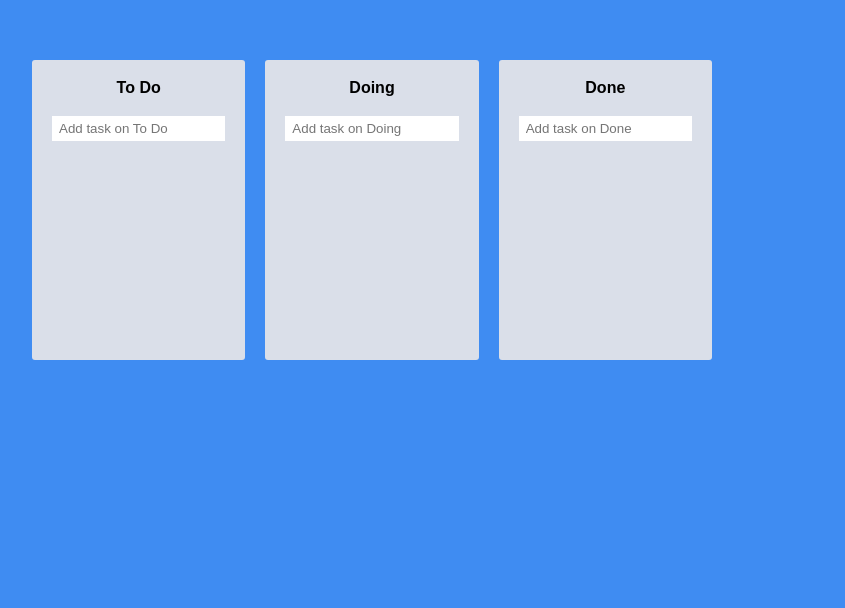
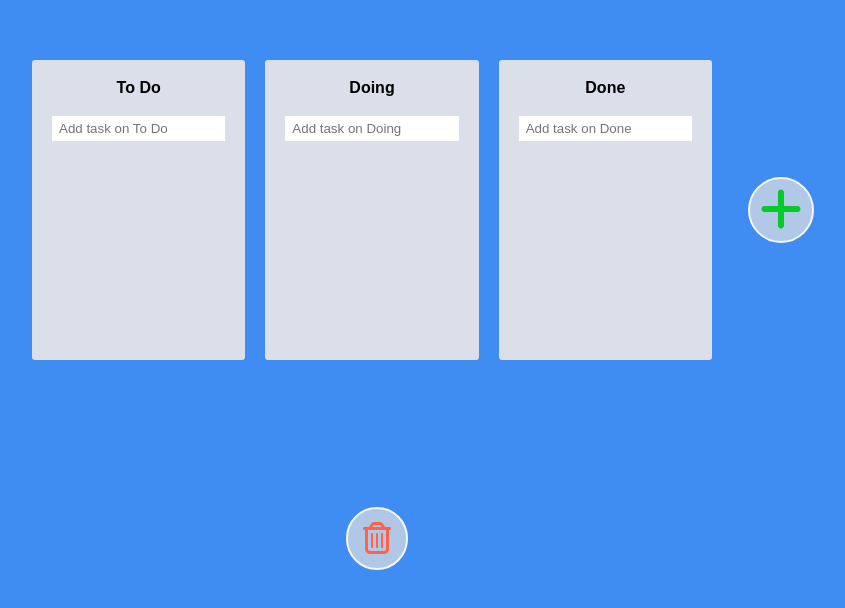
Before and after one commit to yebinGold/Trello-clone-2022, a React (Create React App) app: page / in a window 1280 px wide. Shown: the part 190-798 px from the top of the page, without its empty margins (268-1113 px from the left). Built offline with nearby package versions, Linux system fonts and the light colour scheme.

Commit message:
Add remove todos function

```diff
--- a/package.json
+++ b/package.json
@@ -3,6 +3,11 @@
   "version": "0.1.0",
   "private": true,
   "dependencies": {
+    "@fortawesome/fontawesome-svg-core": "^6.1.2",
+    "@fortawesome/free-brands-svg-icons": "^6.1.2",
+    "@fortawesome/free-regular-svg-icons": "^6.1.2",
+    "@fortawesome/free-solid-svg-icons": "^6.1.2",
+    "@fortawesome/react-fontawesome": "^0.2.0",
     "@testing-library/jest-dom": "^5.16.5",
     "@testing-library/react": "^13.3.0",
     "@testing-library/user-event": "^13.5.0",
--- a/src/App.tsx
+++ b/src/App.tsx
@@ -1,8 +1,11 @@
-import { DragDropContext, DropResult } from "react-beautiful-dnd";
+import { DragDropContext, Droppable, DropResult } from "react-beautiful-dnd";
 import styled from "styled-components";
 import { useRecoilState } from "recoil";
 import { todosState } from "./atoms";
 import Board from "./components/Board";
+import { faPlus } from "@fortawesome/free-solid-svg-icons";
+import { faTrashCan } from "@fortawesome/free-regular-svg-icons";
+import { FontAwesomeIcon } from "@fortawesome/react-fontawesome";
 
 const Wrapper = styled.div`
   display: flex;
@@ -12,6 +15,7 @@ const Wrapper = styled.div`
   justify-content: center;
   align-items: center;
   height: 100vh;
+  position: relative;
 `;
 
 const Boards = styled.div`
@@ -21,10 +25,52 @@ const Boards = styled.div`
   gap: 20px;
 `;
 
+const Icon = styled.span`
+  font-weight: 700;
+  border: 2px solid whitesmoke;
+  border-radius: 35px;
+  background-color: rgba(225, 225, 225, 0.7);
+  transition: all 0.3s ease-in-out;
+  &:hover {
+    background-color: aliceblue;
+  }
+`;
+const PlusIcon = styled(Icon)`
+  position: absolute;
+  right: -15%;
+  color: #02ca2a;
+  font-size: 48px;
+  font-weight: 700;
+  margin-left: 20px;
+  padding: 6px 10px;
+`;
+const RemoveIcon = styled(Icon)<{isDraggingFrom: boolean}>`
+  font-size: 32px;
+  position: fixed;
+  bottom: 5%;
+  left: 48%;
+  color: tomato;
+  padding: 13px 15px;
+  background-color: ${props => props.isDraggingFrom ? 'aliceblue' : 'rgba(225, 225, 225, 0.7)'};
+`;
+
 function App() {
   const [todos, setTodos] = useRecoilState(todosState);
   const onDragEnd = ({ destination, source }: DropResult) => {
     if (!destination) return;
+
+    if (destination.droppableId === "remove") {
+      setTodos((prev) => {
+        const boardCopy = [...prev[source.droppableId]];
+        boardCopy.splice(source.index, 1);
+        return {
+          ...prev,
+          [source.droppableId]: boardCopy,
+        };
+      });
+      return;
+    }
+
     if (destination.droppableId === source.droppableId) {
       setTodos((prev) => {
         const boardCopy = [...prev[source.droppableId]];
@@ -52,6 +98,7 @@ function App() {
     }
   };
   return (
+    <>
       <DragDropContext onDragEnd={onDragEnd}>
         <Wrapper>
           <Boards>
@@ -59,8 +106,23 @@ function App() {
               <Board todos={todos[boardId]} boardId={boardId} key={boardId} />
             ))}
           </Boards>
+          <PlusIcon>
+            <FontAwesomeIcon icon={faPlus} />
+          </PlusIcon>
         </Wrapper>
+        <Droppable droppableId="remove">
+          {(provided, snapshot) => (
+            <RemoveIcon
+              isDraggingFrom={Boolean(snapshot.draggingFromThisWith)}
+              ref={provided.innerRef}
+              {...provided.droppableProps}
+            >
+              <FontAwesomeIcon icon={faTrashCan} />
+            </RemoveIcon>
+          )}
+        </Droppable>
       </DragDropContext>
+    </>
   );
 }
 
--- a/src/components/Board.tsx
+++ b/src/components/Board.tsx
@@ -10,6 +10,7 @@ const Wrapper = styled.div`
   padding: 20px 0px;
   border-radius: 3px;
   min-height: 300px;
+  min-width: 200px;
   display: flex;
   flex-direction: column;
 `;
--- a/src/components/DraggableCard.tsx
+++ b/src/components/DraggableCard.tsx
@@ -2,8 +2,8 @@ import React from "react";
 import { Draggable } from "react-beautiful-dnd";
 import styled from "styled-components";
 
-const Card = styled.div<{isDragging: boolean}>`
-  background-color: ${(props) => props.isDragging ? '#74b9ff' : props.theme.cardColor};
+const Card = styled.div<{isDragging: boolean, draggingOver: boolean}>`
+  background-color: ${(props) => props.draggingOver ? 'tomato' : props.isDragging ? '#74b9ff' : props.theme.cardColor};
   padding: 10px;
   border-radius: 5px;
   margin-bottom: 10px;
@@ -22,6 +22,7 @@ const DraggableCard = ({ todoId, todoText, idx }: IDraggableCard) => {
       {(provided, snapshot) => (
         <Card
           isDragging={snapshot.isDragging}
+          draggingOver={snapshot.draggingOver === 'remove'}
           ref={provided.innerRef}
           {...provided.draggableProps}
           {...provided.dragHandleProps}
```
Also changed, not shown: 1 other file (tests, documents, lock files or other folders). Lines whose indentation alone changed are shown as unchanged.
